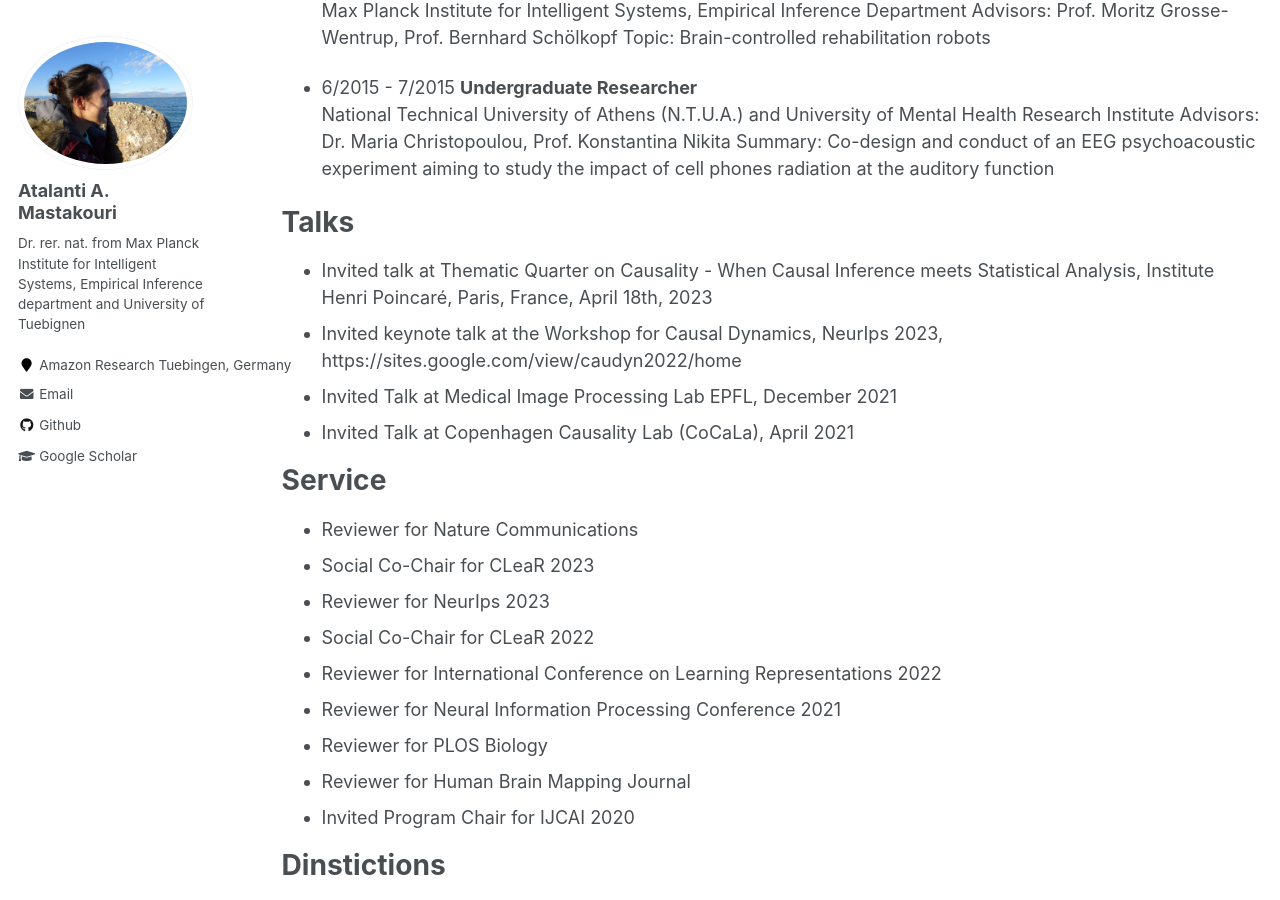
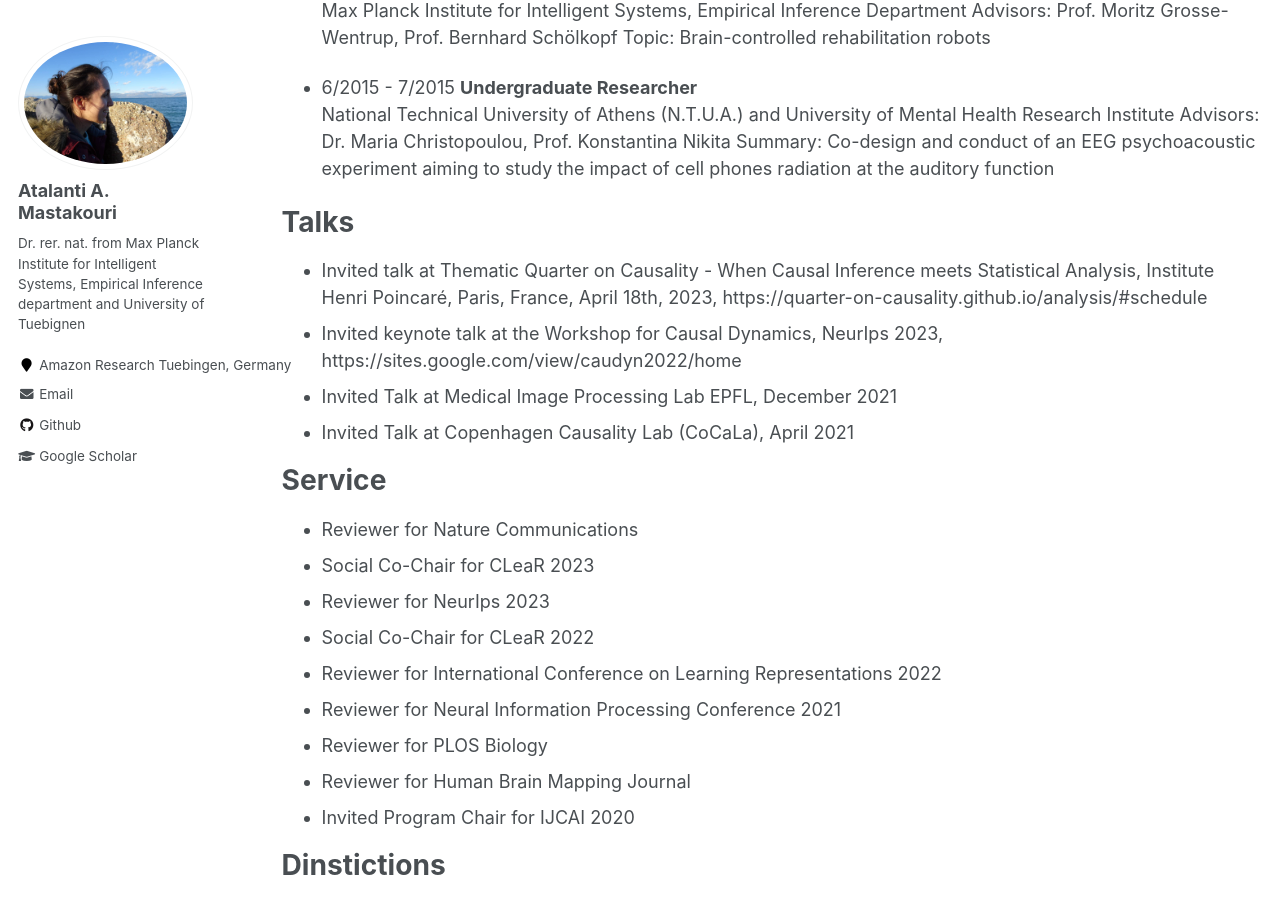
Before and after one commit to atalanti/atalanti.github.io, a Jekyll site: the page built from _pages/cv.md, in a window 1280 px wide and 900 px high, scrolled down 1269 px. Built offline with Jekyll 4.4.1, drawn with Linux system fonts in a browser that asks for light colours; some of the changed lines change nothing that is shown.

Commit message:
Update cv.md

```diff
--- a/_pages/cv.md
+++ b/_pages/cv.md
@@ -59,7 +59,7 @@
 
 Talks
 ======
-* Invited talk at Thematic Quarter on Causality - When Causal Inference meets Statistical Analysis, Institute Henri Poincaré, Paris, France, April 18th, 2023
+* Invited talk at Thematic Quarter on Causality - When Causal Inference meets Statistical Analysis, Institute Henri Poincaré, Paris, France, April 18th, 2023, https://quarter-on-causality.github.io/analysis/#schedule
 * Invited keynote talk at the Workshop for Causal Dynamics, NeurIps 2023, https://sites.google.com/view/caudyn2022/home
 * Invited Talk at Medical Image Processing Lab EPFL, December 2021
 * Invited Talk at Copenhagen Causality Lab (CoCaLa), April 2021
```
